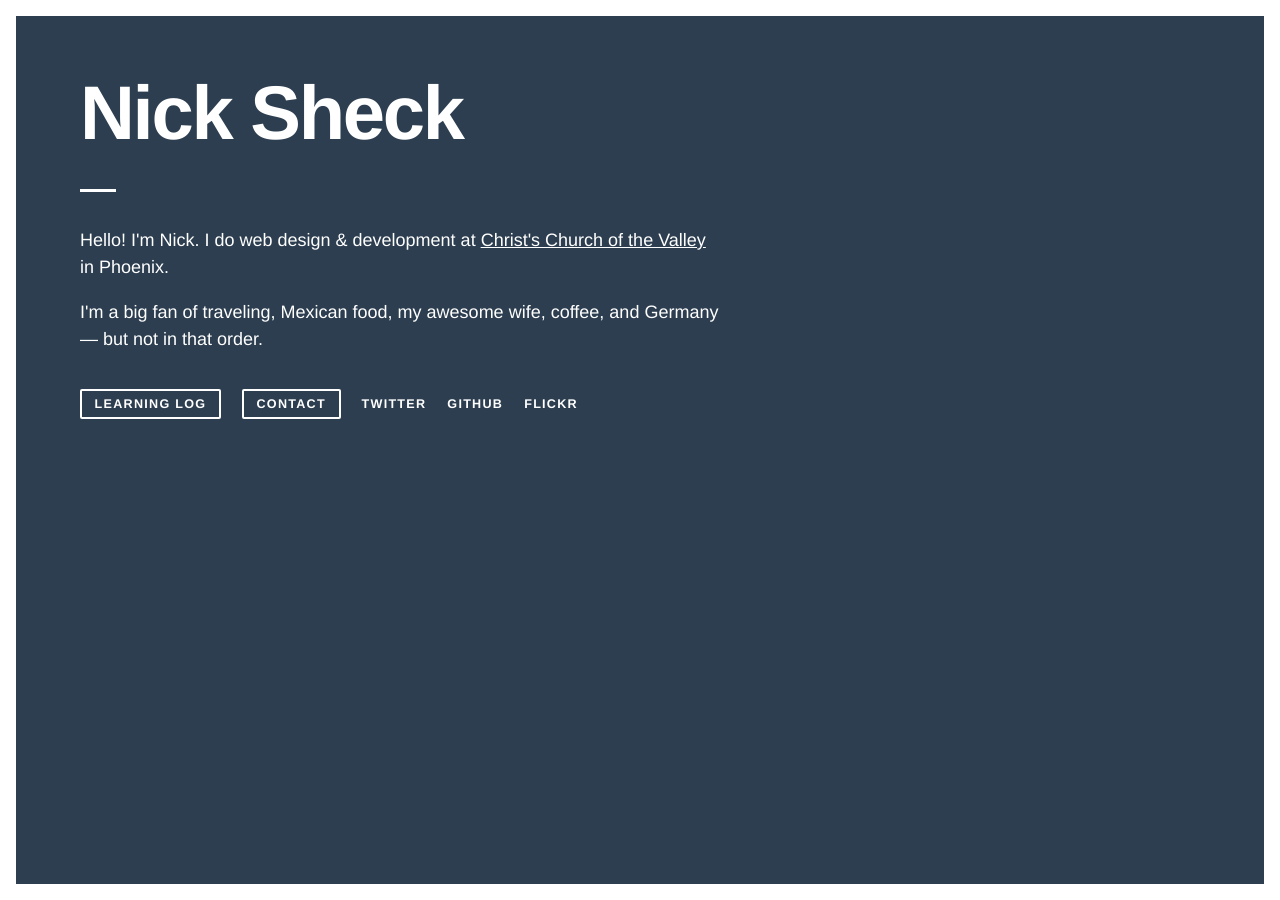
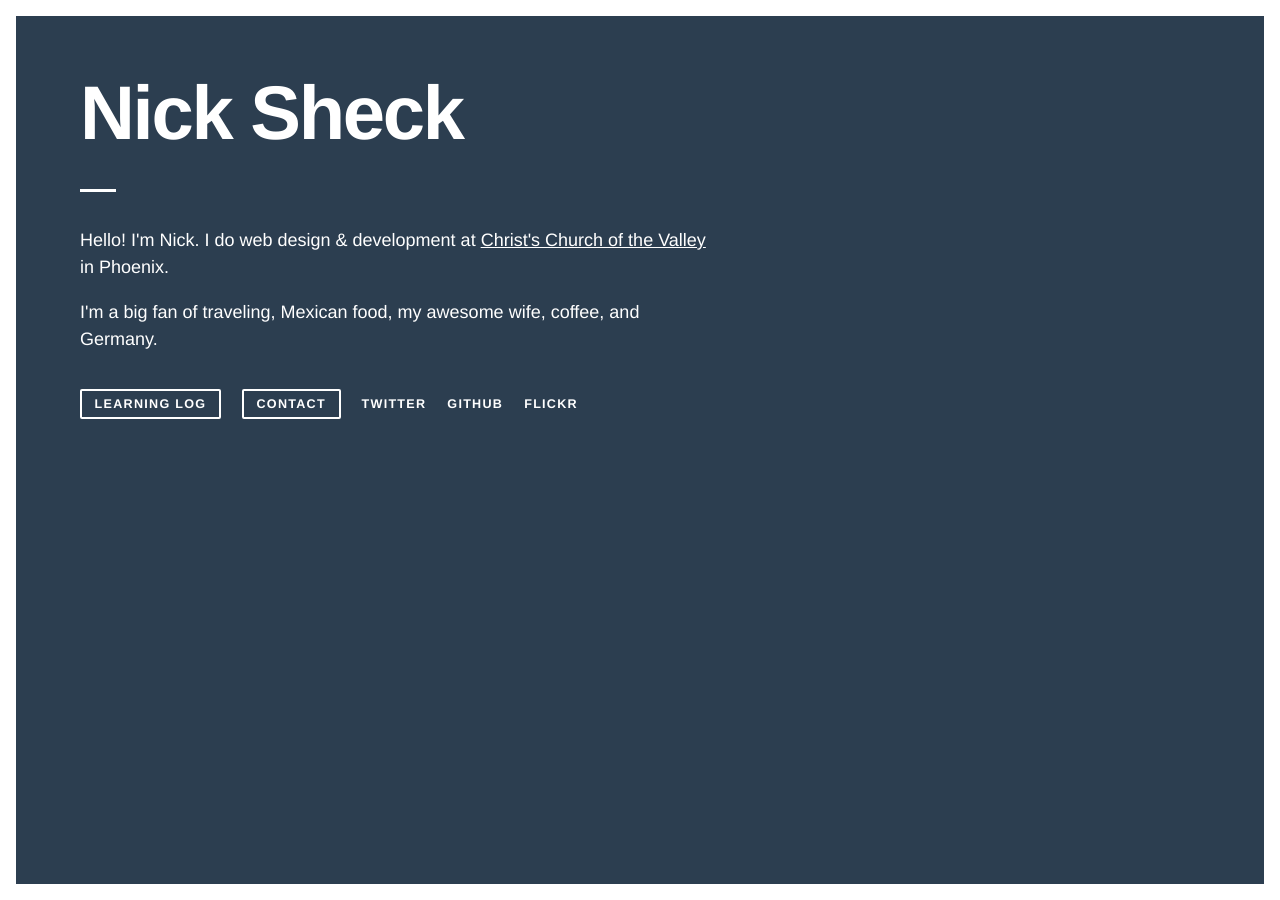
Before and after one commit to sheck/sheck.github.io, a Jekyll site: the page built from index.html, in a window 1280 px wide. Built offline with Jekyll 4.4.1, drawn with Linux system fonts in a browser that asks for light colours.

Commit message:
Update index.html

```diff
--- a/index.html
+++ b/index.html
@@ -8,7 +8,7 @@ layout: default
 
 <p>Hello! I'm Nick. I do web design &amp; development at <a href="http://ccv.church">Christ's Church of the Valley</a> in Phoenix.</p>
 
-<p>I'm a big fan of traveling, Mexican food, my awesome wife, coffee, and Germany &mdash; but not in that order.</p>
+<p>I'm a big fan of traveling, Mexican food, my awesome wife, coffee, and Germany.</p>
 
 <nav>
   <ul>
```
